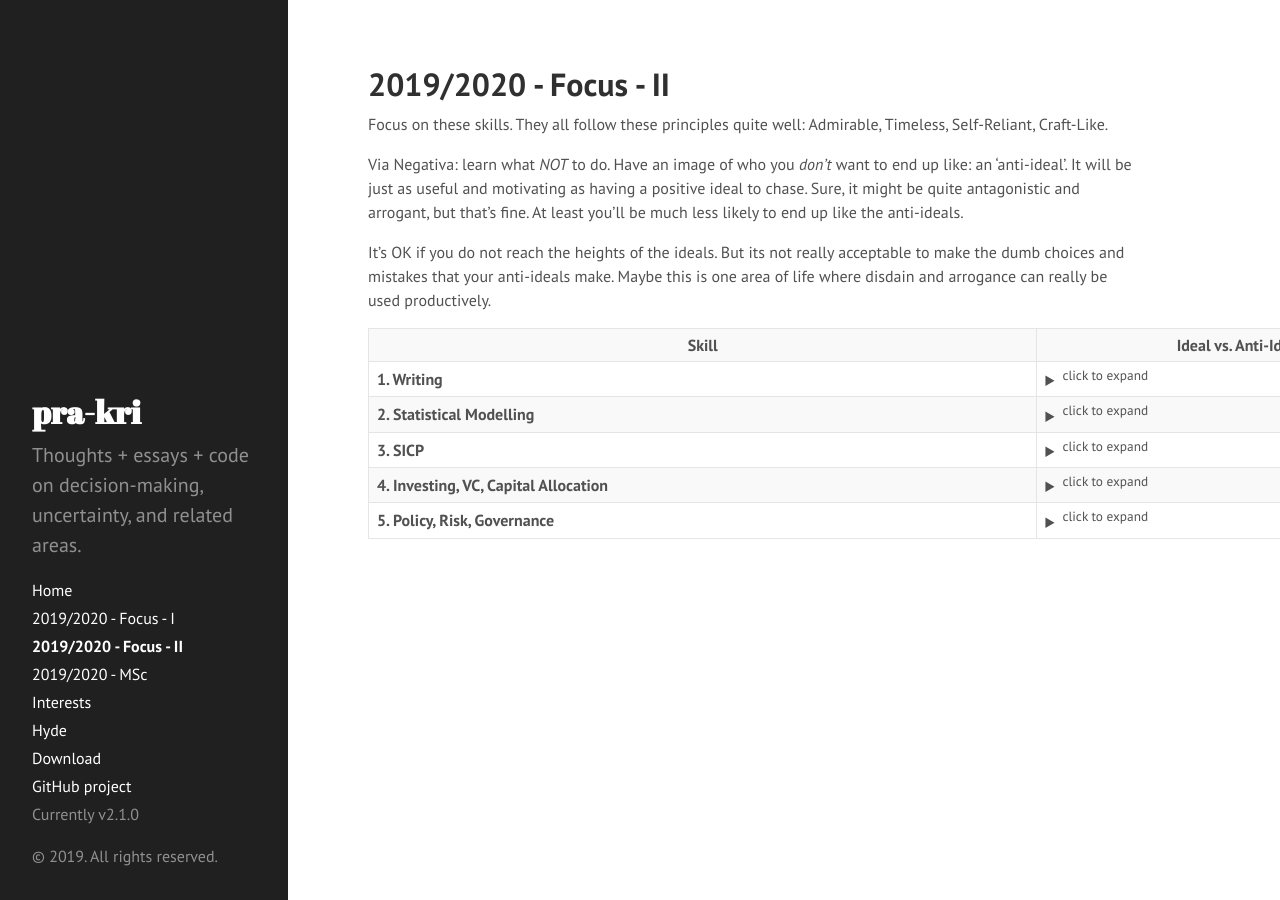
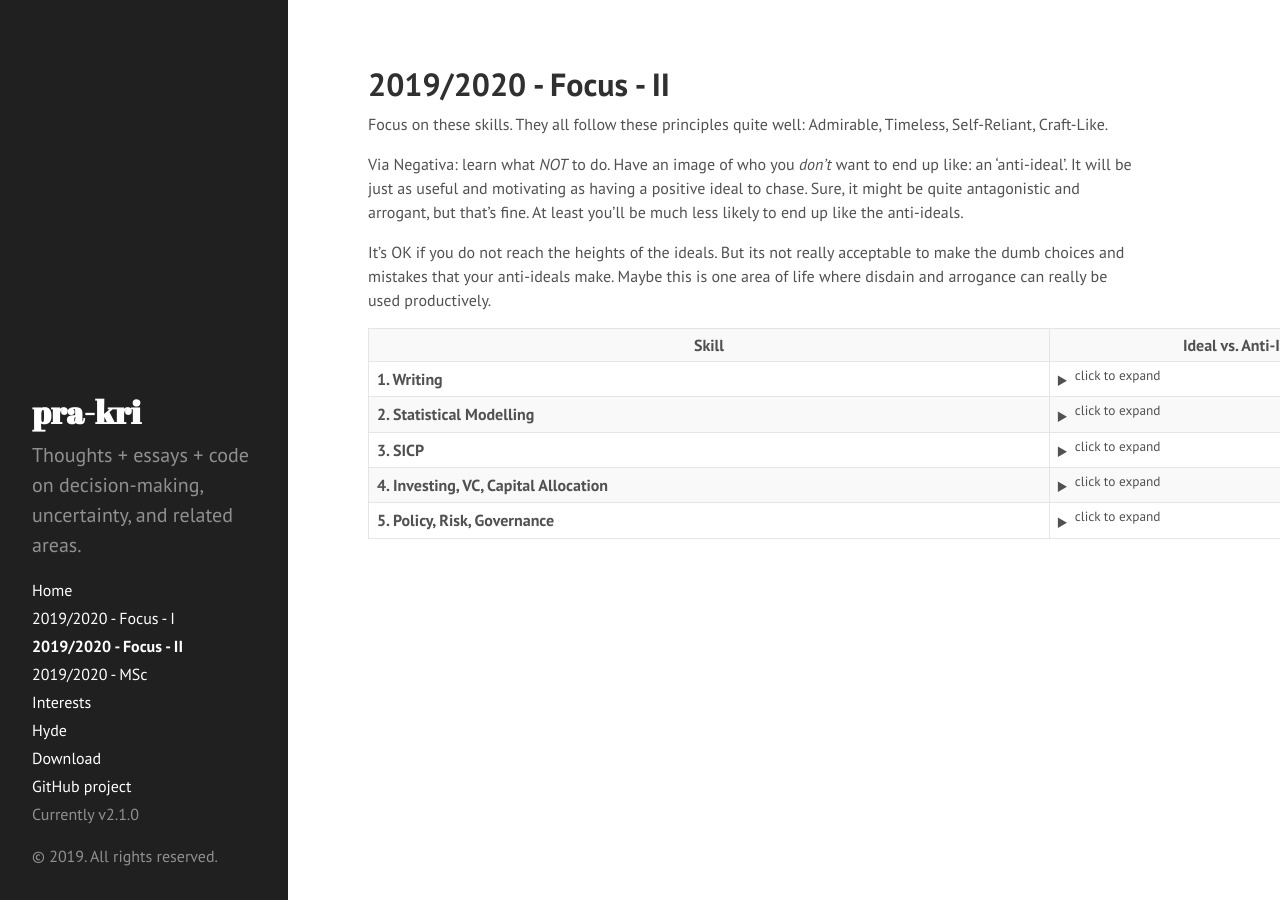
Before and after one commit to pra-kri/pra-kri.github.io, a Jekyll site: the page built from 2019to2020_focus_part2.md, in a window 1280 px wide. Built offline with Jekyll 4.4.1, drawn with Linux system fonts in a browser that asks for light colours; Markdown is read by kramdown in place of the engine named in the settings.

Commit message:
Update 2019to2020_focus_part2.md

```diff
--- a/2019to2020_focus_part2.md
+++ b/2019to2020_focus_part2.md
@@ -11,8 +11,6 @@ It's OK if you do not reach the heights of the ideals. But its not really accept
 
 
 <table style="width:140%">
-  <col width="50">
-  <col width="50">
   <tr>
     <th>Skill</th>
     <th>Ideal vs. Anti-Ideal</th>
```
